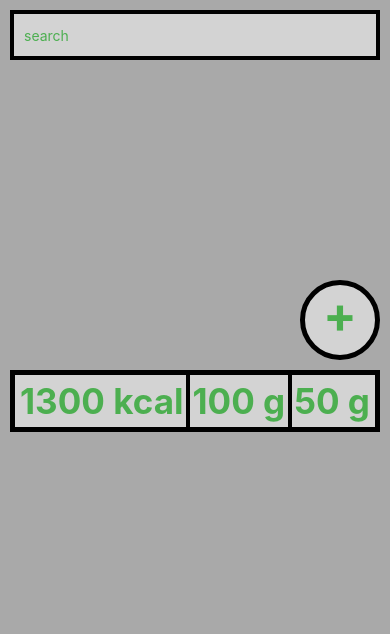
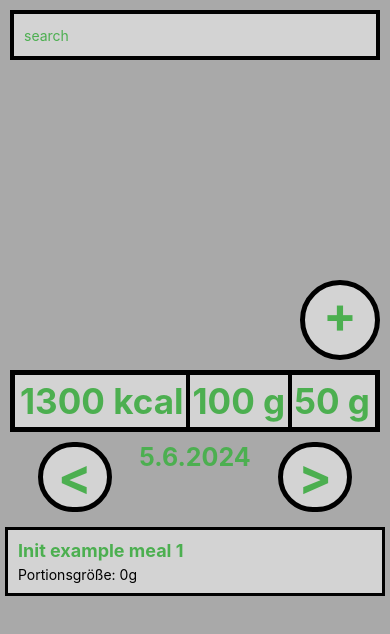
Before and after one commit to ClaudioSchmidt/NutriTrack, a React Native app in the folder frontend/: screen / in a window 390 px wide. Shown: the top 634 px of the page. Built offline with nearby package versions, Linux system fonts and the light colour scheme.

Commit message:
Prototype v2

```diff
--- a/frontend/components/Dashboard/Dashboard.tsx
+++ b/frontend/components/Dashboard/Dashboard.tsx
@@ -49,8 +49,9 @@ const Dashboard: React.FC = () => {
       <View>
         <Score />
       </View>
-
-      {/* <MealHistory /> */}
+      <View style={{flex: 1}}>
+        <MealHistory />
+      </View>
     </View>
   );
 };
--- a/frontend/components/Dashboard/MealHistory/MealHistory.tsx
+++ b/frontend/components/Dashboard/MealHistory/MealHistory.tsx
@@ -1,18 +1,147 @@
-import React from 'react';
-import {View, Text} from 'react-native';
+import React, {useEffect, useState} from 'react';
+import {View, Text, TouchableOpacity, ScrollView} from 'react-native';
 import styles from './MealHistoryStyles';
 
 const MealHistory: React.FC = () => {
-  const meals = ['Subway (100 g)', 'BigMac (150 g)', 'Schinken Pizza (200 g)'];
+  interface Meal {
+    title: string; // e.g. BigMac, Schinken Pizza
+    brand?: string; // e.g. Subway, McDonalds, Home Made
+    category?: string; // e.g. Fast Food, Restaurant, Home Made
+    portionSize: number; // in grams
+  }
+
+  const [currentDate, setCurrentDate] = useState(new Date());
+  const [mealsToday, setMealsToday] = useState<Meal[]>([]);
+
+  const test: Meal[] = [
+    {
+      title: 'BigMac',
+      portionSize: 150,
+      brand: 'McDonalds',
+      category: 'Fast Food',
+    },
+    {
+      title: 'Schinken Pizza',
+      portionSize: 200,
+      brand: 'Pizza Hut',
+      category: 'Restaurant',
+    },
+    {
+      title: 'Salat',
+      portionSize: 100,
+      brand: 'Home Made',
+      category: 'Healthy',
+    },
+    {
+      title: 'Apfel',
+      portionSize: 200,
+      brand: 'Farm Fresh',
+      category: 'Fruit',
+    },
+    {
+      title: 'Burger',
+      portionSize: 250,
+      brand: 'Burger King',
+      category: 'Fast Food',
+    },
+    {
+      title: 'Fries',
+      portionSize: 150,
+      brand: 'McDonalds',
+      category: 'Fast Food',
+    },
+    {
+      title: 'Coke',
+      portionSize: 300,
+      brand: 'Coca Cola',
+      category: 'Beverage',
+    },
+  ];
+
+  const init: Meal[] = [
+    {
+      title: 'Init example meal 1',
+      portionSize: 0,
+    },
+  ];
+  useEffect(() => {
+    setMealsToday(init);
+  }, []);
+
+  const handleButtonLeft = () => {
+    const newDate = new Date(currentDate);
+    newDate.setDate(currentDate.getDate() - 1);
+    setCurrentDate(newDate);
+    setMealForToday(currentDate);
+    console.log('Left button pressed');
+  };
+  const handleButtonRight = () => {
+    const newDate = new Date(currentDate);
+    newDate.setDate(currentDate.getDate() + 1);
+    setCurrentDate(newDate);
+    setMealForToday(currentDate);
+    console.log('Right button pressed');
+  };
+
+  const setMealForToday = (date: Date) => {
+    //Get meals from backend/db
+    console.log('Getting meals for date: ' + date);
+    setMealsToday(test);
+  };
 
   return (
-    <View style={styles.mealHistoryContainer}>
-      <Text style={styles.historyHeader}>History</Text>
-      {meals.map((meal, index) => (
-        <View key={index} style={styles.mealItem}>
-          <Text style={styles.mealText}>{meal}</Text>
-        </View>
-      ))}
+    <View style={{flex: 1}}>
+      {/* Upper Part */}
+      <View
+        style={{
+          flexDirection: 'row',
+          justifyContent: 'space-evenly',
+          padding: 10,
+        }}>
+        <TouchableOpacity onPress={handleButtonLeft} style={styles.button}>
+          <Text
+            adjustsFontSizeToFit={true}
+            numberOfLines={1}
+            style={styles.buttonText}>
+            &lt;
+          </Text>
+        </TouchableOpacity>
+        <Text
+          style={{
+            color: '#4CAF50',
+            fontSize: 25,
+            textAlign: 'center',
+            textAlignVertical: 'center',
+            fontWeight: 'bold',
+          }}>
+          {currentDate.getDate()}.{currentDate.getMonth() + 1}.
+          {currentDate.getFullYear()}
+        </Text>
+        <TouchableOpacity onPress={handleButtonRight} style={styles.button}>
+          <Text
+            adjustsFontSizeToFit={true}
+            numberOfLines={1}
+            style={styles.buttonText}>
+            &gt;
+          </Text>
+        </TouchableOpacity>
+      </View>
+      {/* Lower Part */}
+      <View style={{flex: 1}}>
+        <ScrollView
+          overScrollMode="always"
+          style={{flex: 1, padding: 5}}
+          contentContainerStyle={{paddingBottom: 10}}>
+          {mealsToday.map((meal, index) => (
+            <View key={index} style={styles.mealContainer}>
+              <Text style={styles.mealTitle}>{meal.title}</Text>
+              <Text>Portionsgröße: {meal.portionSize}g</Text>
+              {meal.brand && <Text>Marke: {meal.brand}</Text>}
+              {meal.category && <Text>Kategorie: {meal.category}</Text>}
+            </View>
+          ))}
+        </ScrollView>
+      </View>
     </View>
   );
 };
--- a/frontend/components/Dashboard/MealHistory/MealHistoryStyles.ts
+++ b/frontend/components/Dashboard/MealHistory/MealHistoryStyles.ts
@@ -1,26 +1,33 @@
 import {StyleSheet} from 'react-native';
 
 const styles = StyleSheet.create({
-  mealHistoryContainer: {
-    flex: 1,
-    width: '100%',
-    paddingHorizontal: 20,
-    marginTop: 10,
+  mealContainer: {
+    borderWidth: 3,
+    borderColor: 'black',
+    padding: 10,
+    marginBottom: 3,
+    backgroundColor: 'lightgrey',
   },
-  historyHeader: {
-    fontSize: 20,
+  mealTitle: {
+    color: '#4CAF50',
+    fontSize: 18,
     fontWeight: 'bold',
-    marginBottom: 10,
+    marginBottom: 5,
   },
-  mealItem: {
-    padding: 20,
-    borderWidth: 1,
-    borderColor: '#ccc',
-    borderRadius: 5,
-    marginBottom: 10,
+  button: {
+    width: '20%',
+    borderRadius: 100,
+    color: 'orange',
+    backgroundColor: 'lightgrey',
+    borderColor: 'black',
+    borderWidth: 5,
   },
-  mealText: {
-    fontSize: 18,
+  buttonText: {
+    textAlign: 'center',
+    textAlignVertical: 'center',
+    color: '#4CAF50',
+    fontWeight: 'bold',
+    fontSize: 50,
   },
 });
 
```
